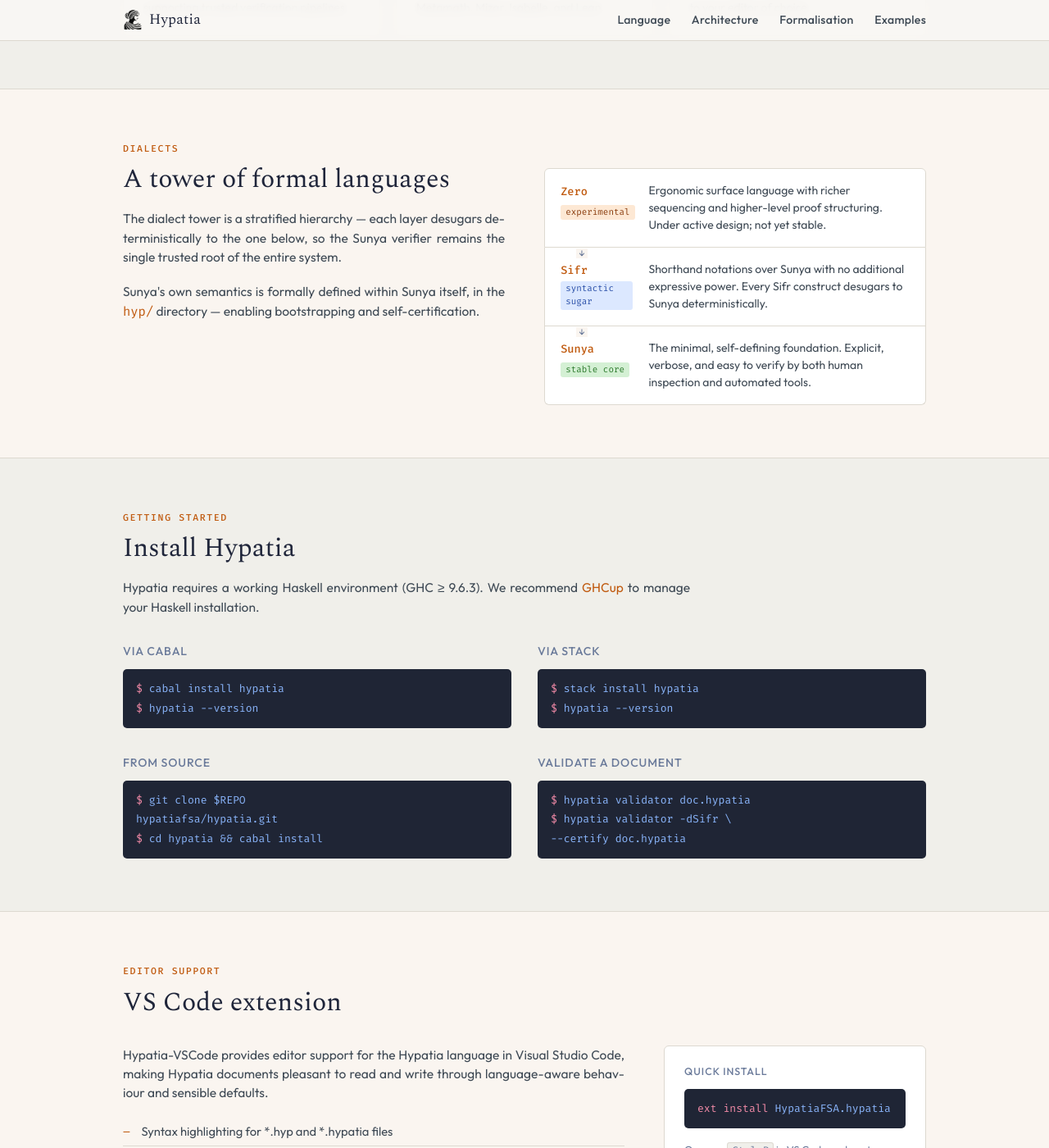
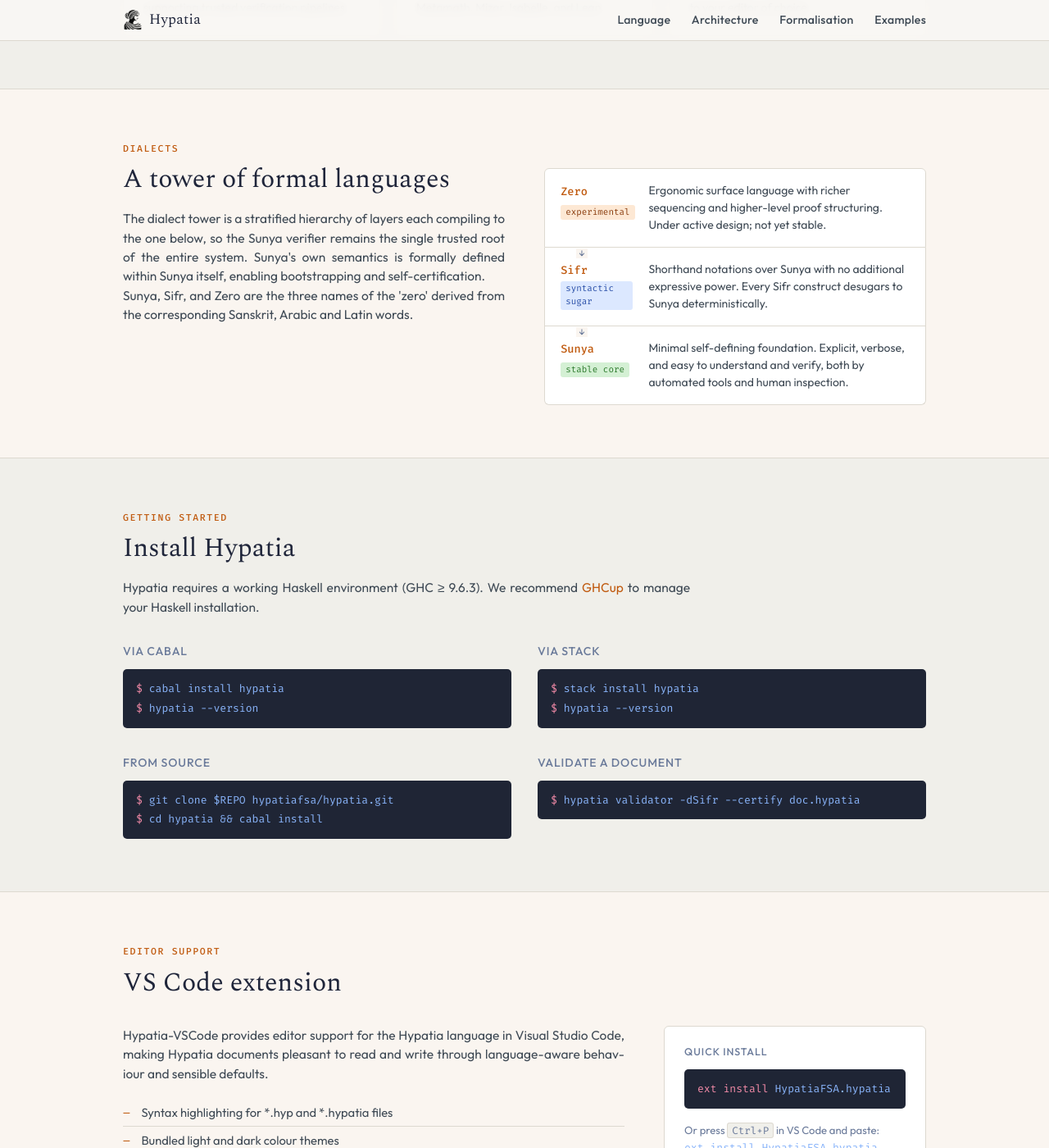
Before and after one commit to hypatiafsa/hypatiafsa.github.io, a Jekyll site: the page built from index.md, in a window 1280 px wide and 1400 px high, scrolled down 2037 px. Shown: the whole window at 82% size. Built offline with Jekyll 4.4.1, drawn with Linux system fonts in a browser that asks for light colours.

Commit message:
New website

```diff
--- a/_config.yml
+++ b/_config.yml
@@ -12,17 +12,15 @@ exclude:
   - readme.md
   - test.sh
 
-repo_branch: dev
+branch: dev
 repo: https://github.com/hypatiafsa/hypatia
 hackage: https://hackage.haskell.org/package/hypatia
 stackage: https://www.stackage.org/package/hypatia
 
-vscode_repo_branch: main
+vscode_branch: main
 vscode_repo: https://github.com/hypatiafsa/vscode
 vscode_marketplace: https://marketplace.visualstudio.com/items?itemName=HypatiaFSA.hypatia
 vscode_openvsx: https://open-vsx.org/extension/HypatiaFSA/hypatia
-
-ghcup: https://www.haskell.org/ghcup/
 
 header:
   links:
--- a/_layouts/default.html
+++ b/_layouts/default.html
@@ -2,8 +2,8 @@
 <html lang="en">
 
 {% assign repo = site.repo %}
-{% assign blob = repo | append: '/blob/' | append: site.repo_branch %}
-{% assign tree = repo | append: '/tree/' | append: site.repo_branch %}
+{% assign blob = repo | append: '/blob/' | append: site.branch %}
+{% assign tree = repo | append: '/tree/' | append: site.branch %}
 
 <head>
 
@@ -53,15 +53,15 @@
         {{ site.title }}
       </a>
       <nav>
-        {% for item in site.header.links %}
-        {% if item.kind == 'blob' %}
-        {% assign linkhref = blob | append: item.path %}
-        {% elsif item.kind == 'tree' %}
-        {% assign linkhref = tree | append: item.path %}
+        {% for link in site.header.links %}
+        {% if link.kind == 'blob' %}
+        {% assign linkhref = blob | append: link.path %}
+        {% elsif link.kind == 'tree' %}
+        {% assign linkhref = tree | append: link.path %}
         {% else %}
-        {% assign linkhref = repo | append: item.path %}
+        {% assign linkhref = repo | append: link.path %}
         {% endif %}
-        <a href="{{ linkhref }}">{{ item.label }}</a>
+        <a href="{{ linkhref }}">{{ link.label }}</a>
         {% endfor %}
       </nav>
     </div>
@@ -79,19 +79,19 @@
         <h1 class="hero-title">{{ page.hero.title }}</h1>
         <p class="hero-tagline">{{ page.hero.tagline }}</p>
         <div class="hero-actions">
-          {% for btn in page.hero.buttons %}
-          {% if btn.path %}
-          {% if btn.kind == 'blob' %}
-          {% assign linkhref = blob | append: btn.path %}
-          {% elsif btn.kind == 'tree' %}
-          {% assign linkhref = tree | append: btn.path %}
+          {% for button in page.hero.buttons %}
+          {% if button.path %}
+          {% if button.kind == 'blob' %}
+          {% assign linkhref = blob | append: button.path %}
+          {% elsif button.kind == 'tree' %}
+          {% assign linkhref = tree | append: button.path %}
           {% else %}
-          {% assign linkhref = repo | append: btn.path %}
+          {% assign linkhref = repo | append: button.path %}
           {% endif %}
           {% else %}
-          {% assign linkhref = btn.url %}
+          {% assign linkhref = button.url %}
           {% endif %}
-          <a href="{{ linkhref }}" class="btn {{ btn.class }}">{{ btn.label }}</a>
+          <a href="{{ linkhref }}" class="btn {{ button.class }}">{{ button.label }}</a>
           {% endfor %}
         </div>
       </div>
@@ -108,8 +108,8 @@
       {% for badge in page.badges %}
       {% if badge.path %}
       {% assign linkhref = repo | append: badge.path %}
-      {% elsif badge.site_key %}
-      {% assign linkhref = site[badge.site_key] %}
+      {% elsif badge.key %}
+      {% assign linkhref = site[badge.key] %}
       {% else %}
       {% assign linkhref = badge.url %}
       {% endif %}
@@ -142,18 +142,17 @@
       <p class="section-label">{{ page.features.label }}</p>
       <h2>{{ page.features.title }}</h2>
       <div class="features-grid">
-        {% for ftr in page.features.items %}
+        {% for item in page.features.items %}
         <div class="feature-card">
-          <span class="feature-icon">{{ ftr.icon }}</span>
-          <h3>{{ ftr.title }}{% if ftr.badge %}<span class="feature-badge">({{ ftr.badge }})</span>{% endif %}</h3>
-          <p>{{ ftr.text }}</p>
+          <span class="feature-icon">{{ item.icon }}</span>
+          <h3>{{ item.title }}{% if item.badge %}<span class="feature-badge">({{ item.badge }})</span>{% endif %}</h3>
+          <p>{{ item.text }}</p>
         </div>
         {% endfor %}
       </div>
     </div>
   </section>
   <!--------------------------------------------------------------------------->
-
 
   <!-- Dialects --------------------------------------------------------------->
   <section>
@@ -162,22 +161,20 @@
         <div>
           <p class="section-label">{{ page.dialects.label }}</p>
           <h2>{{ page.dialects.title }}</h2>
-          <p style="margin-bottom:1.2rem;">{{ page.dialects.intro }}</p>
-          <p>
-            Sunya's own semantics is formally defined within Sunya itself, in the
-            <a href="{{ tree }}{{ page.dialects.hyp_path }}"><code>hyp/</code></a>
-            directory —
-            enabling bootstrapping and self-certification.
-          </p>
+          {% for item in page.dialects.items %}
+          <div>
+            <p>{{ item.text }}</p>
+          </div>
+          {% endfor %}
         </div>
         <div class="dialect-tower">
-          {% for d in page.dialects.items %}
+          {% for block in page.dialects.blocks %}
           <div class="dialect-row">
             <div>
-              <div class="dialect-name">{{ d.name }}</div>
-              <div class="dialect-tag {{ d.tag_class }}">{{ d.tag }}</div>
+              <div class="dialect-name">{{ block.name }}</div>
+              <div class="dialect-tag {{ block.class }}">{{ block.tag }}</div>
             </div>
-            <div class="dialect-desc">{{ d.desc }}</div>
+            <div class="dialect-desc">{{ block.text }}</div>
           </div>
           {% endfor %}
         </div>
@@ -186,6 +183,8 @@
   </section>
   <!--------------------------------------------------------------------------->
 
+
+  <!-- TO REVISE vvvv --------------------------------------------------------->
   <!-- Getting Started -------------------------------------------------------->
   <section class="alt">
     <div class="wrap">
@@ -193,7 +192,7 @@
       <h2>{{ page.install.title }}</h2>
       <p>
         Hypatia requires a working Haskell environment (GHC&nbsp;&#8805;&nbsp;9.6.3).
-        We recommend <a href="{{ site.ghcup }}">GHCup</a>
+        We recommend <a href="{{ page.install.ghcup }}">GHCup</a>
         to manage your Haskell installation.
       </p>
       <div class="install-cols">
@@ -231,9 +230,9 @@
             {% endfor %}
           </ul>
           <div class="editor-actions">
-            <a href="{{ site.vscode_marketplace }}" class="btn btn-primary">VS Code Marketplace</a>
-            <a href="{{ site.vscode_openvsx }}" class="btn btn-ghost">Open VSX</a>
-            <a href="{{ site.vscode_repo }}" class="btn btn-ghost">Source on GitHub</a>
+            <a href="{{ site.vscode_marketplace }}" class="button button-primary">VS Code Marketplace</a>
+            <a href="{{ site.vscode_openvsx }}" class="button button-ghost">Open VSX</a>
+            <a href="{{ site.vscode_repo }}" class="button button-ghost">Source on GitHub</a>
           </div>
         </div>
         <div class="editor-install">
@@ -250,6 +249,7 @@
     </div>
   </section>
   <!--------------------------------------------------------------------------->
+  <!-- TO REVISE ^^^^ --------------------------------------------------------->
 
 
   <!-- Resources -------------------------------------------------------------->
@@ -259,8 +259,8 @@
       <h2>{{ page.resources.title }}</h2>
       <div class="links-grid">
         {% for rsc in page.resources.items %}
-        {% if rsc.site_key %}
-        {% assign linkhref = site[rsc.site_key] %}
+        {% if rsc.key %}
+        {% assign linkhref = site[rsc.key] %}
         {% elsif rsc.path %}
         {% if rsc.kind == 'blob' %}
         {% assign linkhref = blob | append: rsc.path %}
--- a/assets/css/style.scss
+++ b/assets/css/style.scss
@@ -528,7 +528,7 @@ p {
   color: #2a4fa8;
 }
 
-.tag-exp {
+.tag-experimental {
   background: #fde8d4;
   color: #8a3d0e;
 }
--- a/index.md
+++ b/index.md
@@ -28,10 +28,10 @@ badges:
     path: /releases
     img: https://img.shields.io/github/v/release/hypatiafsa/hypatia?label=Release
   - alt: Hackage
-    site_key: hackage
+    key: hackage
     img: https://img.shields.io/hackage/v/hypatia.svg?label=Hackage
   - alt: Stackage LTS
-    site_key: stackage
+    key: stackage
     img: https://www.stackage.org/package/hypatia/badge/lts?label=Stackage+LTS
   - alt: Illinois Licence
     url: https://opensource.org/license/uoi-ncsa-php
@@ -115,38 +115,44 @@ features:
         Pythia provides IDE integration via LSP, bringing diagnostics and
         tooling support to your editor of choice.
 
-
 dialects:
   label: Dialects
   title: A tower of formal languages
-  intro: >-
-    The dialect tower is a stratified hierarchy — each layer desugars
-    deterministically to the one below, so the Sunya verifier remains
-    the single trusted root of the entire system.
-  hyp_path: /hyp
   items:
+    - text: >-
+        The dialect tower is a stratified hierarchy of layers each compiling to
+        the one below, so the Sunya verifier remains the single trusted root of
+        the entire system.
+        Sunya's own semantics is formally defined within Sunya itself, enabling
+        bootstrapping and self-certification.
+    - text: >-
+        Sunya, Sifr, and Zero are the three names of the 'zero' derived from the
+        corresponding Sanskrit, Arabic and Latin words.
+  blocks:
     - name: Zero
       tag: experimental
-      tag_class: tag-exp
-      desc: >-
+      class: tag-experimental
+      text: >-
         Ergonomic surface language with richer sequencing and higher-level
         proof structuring. Under active design; not yet stable.
     - name: Sifr
       tag: syntactic sugar
-      tag_class: tag-sugar
-      desc: >-
+      class: tag-sugar
+      text: >-
         Shorthand notations over Sunya with no additional expressive power.
         Every Sifr construct desugars to Sunya deterministically.
     - name: Sunya
       tag: stable core
-      tag_class: tag-stable
-      desc: >-
-        The minimal, self-defining foundation. Explicit, verbose, and easy
-        to verify by both human inspection and automated tools.
+      class: tag-stable
+      text: >-
+        Minimal self-defining foundation. Explicit, verbose, and easy to
+        understand and verify, both by automated tools and human inspection.
+
 
 install:
   label: Getting started
   title: Install Hypatia
+  ghcup: https://www.haskell.org/ghcup/
   blocks:
     - title: Via Cabal
       commands:
@@ -158,14 +164,11 @@ install:
         - "$ hypatia --version"
     - title: From source
       commands:
-        - "$ git clone $REPO"
-        - "    hypatiafsa/hypatia.git"
+        - "$ git clone $REPO hypatiafsa/hypatia.git"
         - "$ cd hypatia && cabal install"
     - title: Validate a document
       commands:
-        - "$ hypatia validator doc.hypatia"
-        - "$ hypatia validator -dSifr \\"
-        - "    --certify doc.hypatia"
+        - "$ hypatia validator -dSifr --certify doc.hypatia"
 
 editor:
   label: Editor Support
@@ -229,17 +232,17 @@ resources:
     - icon: "\U0001F4E6"
       title: Hackage
       sub: Latest Release on the Haskell Package Repository
-      site_key: hackage
+      key: hackage
     - icon: "\U0001F4E6"
       title: Stackage
       sub: Release on the Stable Set of Haskell Package Repository
-      site_key: stackage
+      key: stackage
     - icon: "\U0001F9E9"
       title: Visual Studio Marketplace
       sub: VSCode Extension on the Visual Studio Marketplace
-      site_key: vscode_marketplace
+      key: vscode_marketplace
     - icon: "\U0001F9E9"
       title: Open VSX Registry
       sub: VSCode Extension on the Open VSX Registry
-      site_key: vscode_openvsx
+      key: vscode_openvsx
 ---
```
